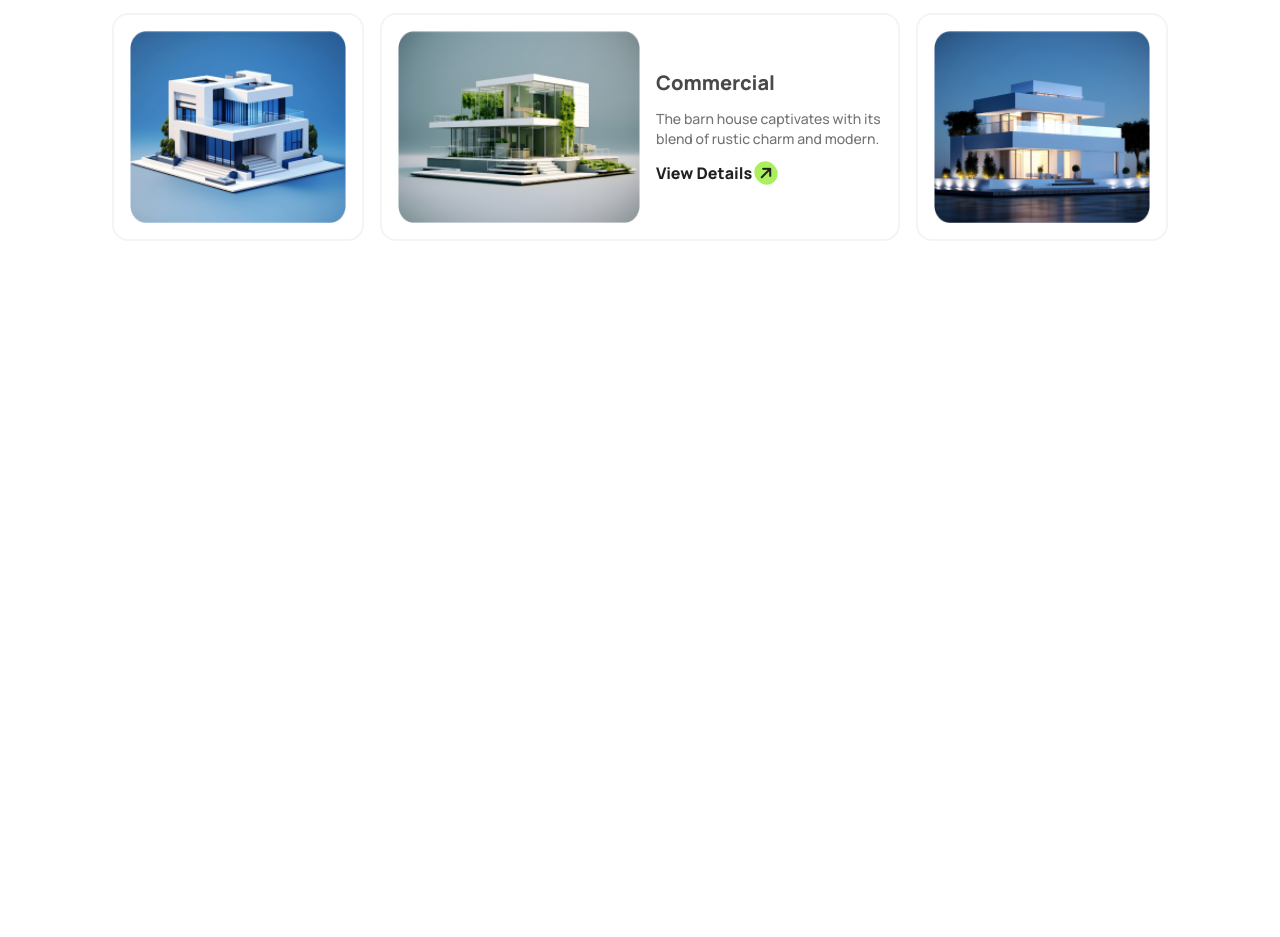
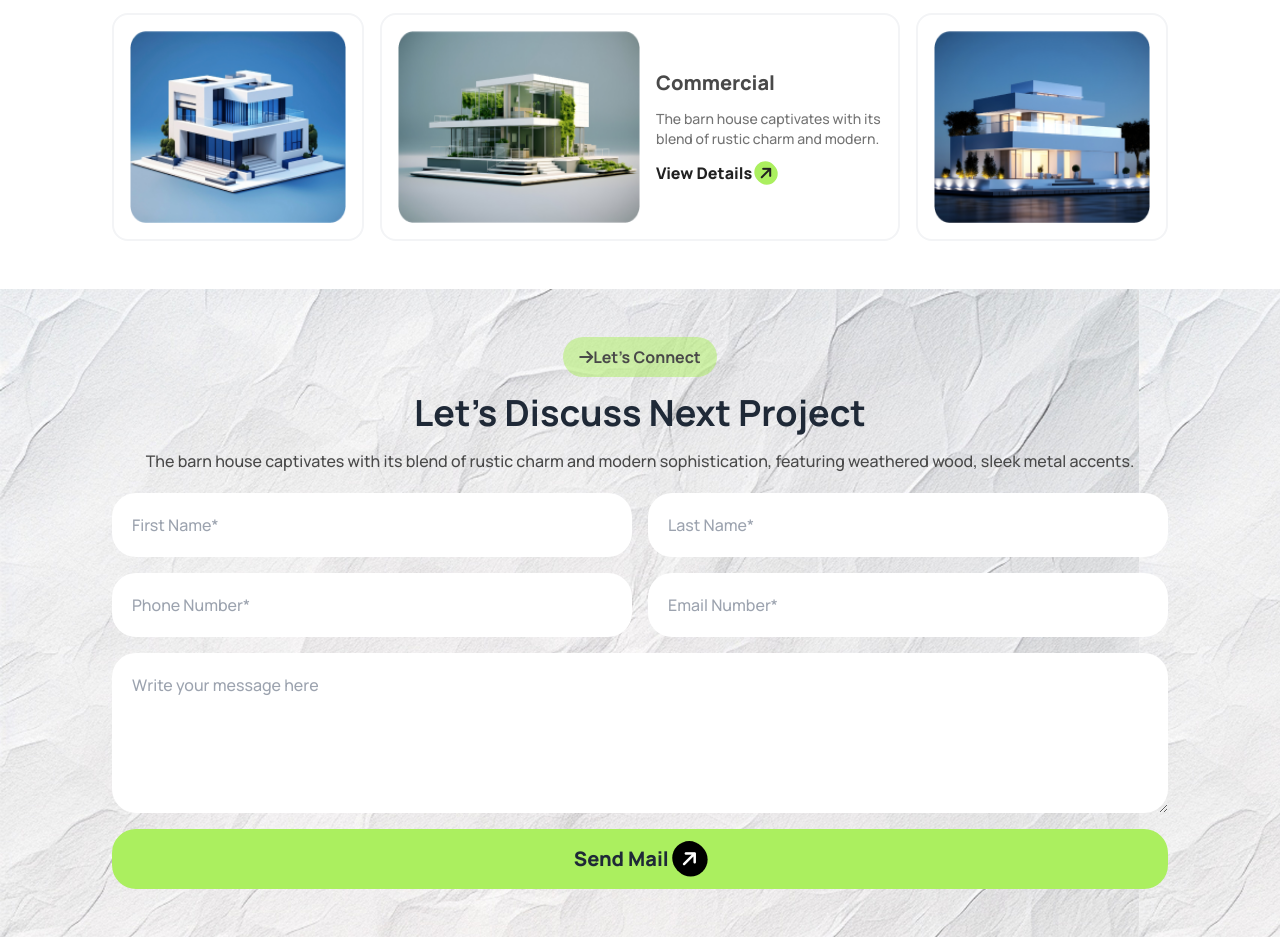
Before and after one commit to NI-Lipu/My-Third-Assignment, a plain HTML site: page index.html in a window 1280 px wide. Shown: the part 2093-3030 px from the top of the page. Before the commit the page ends 2382 px from the top, so only its background shows below. Drawn offline with nearby package versions, Linux system fonts and the light colour scheme.

Commit message:
Add Next Projects section

```diff
--- a/index.html
+++ b/index.html
@@ -161,6 +161,25 @@
       </div>
     </div>
    </section>
+   <!-- Next Projects section -->
+    <section style="background-image: url(images/bg.jpg);">
+      <div class="w-full px-5 py-8 lg:px-28 lg:py-12">
+        <div class="text-center">
+          <button class="font-bold text-[#494949] bg-accent rounded-3xl py-2 px-4 mb-4"><i class="fa-solid fa-arrow-right"></i>Let’s Connect</button>
+          <h2 class="font-bold text-2xl lg:text-4xl mb-4">Let’s Discuss Next Project</h2>
+          <p class="font-medium text-[#494949] text-sm lg:text-base mb-5">The barn house captivates with its blend of rustic charm and modern sophistication, featuring weathered wood, sleek metal accents.</p>
+        </div>
+        <div class="lg:grid lg:grid-cols-2 gap-4">
+          <input class="p-5 rounded-3xl font-medium  w-full md:w-auto lg:w-auto mb-4 lg:mb-auto" type="text" placeholder="First Name*">
+          <input class="p-5 rounded-3xl font-medium w-full md:w-auto lg:w-auto mb-4 lg:mb-auto" type="text" placeholder="Last Name*">
+          <input class="p-5 rounded-3xl font-medium w-full md:w-auto lg:w-auto mb-4 lg:mb-auto" type="number" name="" id="" placeholder="Phone Number*">
+          <input class="p-5 rounded-3xl font-medium w-full md:w-auto lg:w-auto mb-4 lg:mb-auto" type="email" name="" id="" placeholder="Email Number*">
+          <textarea class="p-5 rounded-3xl font-medium w-full md:w-auto lg:w-auto lg:col-span-2 mb-4 lg:mb-auto" name="" id="" cols="20" rows="5" placeholder="Write your message here"></textarea>
+          <button type="submit" class="text-lg lg:text-xl font-extrabold bg-body w-full md:w-auto lg:w-auto rounded-3xl py-2 px-4 lg:py-3 lg:px-6 lg:col-span-2">Send Mail<i class="fa-solid fa-arrow-right text-white -rotate-45 bg-black p-1 lg:p-2 ml-1 rounded-full"></i></button>
+
+        </div>
+      </div>
+    </section>
  </main>
 </body>
 </html>
```
